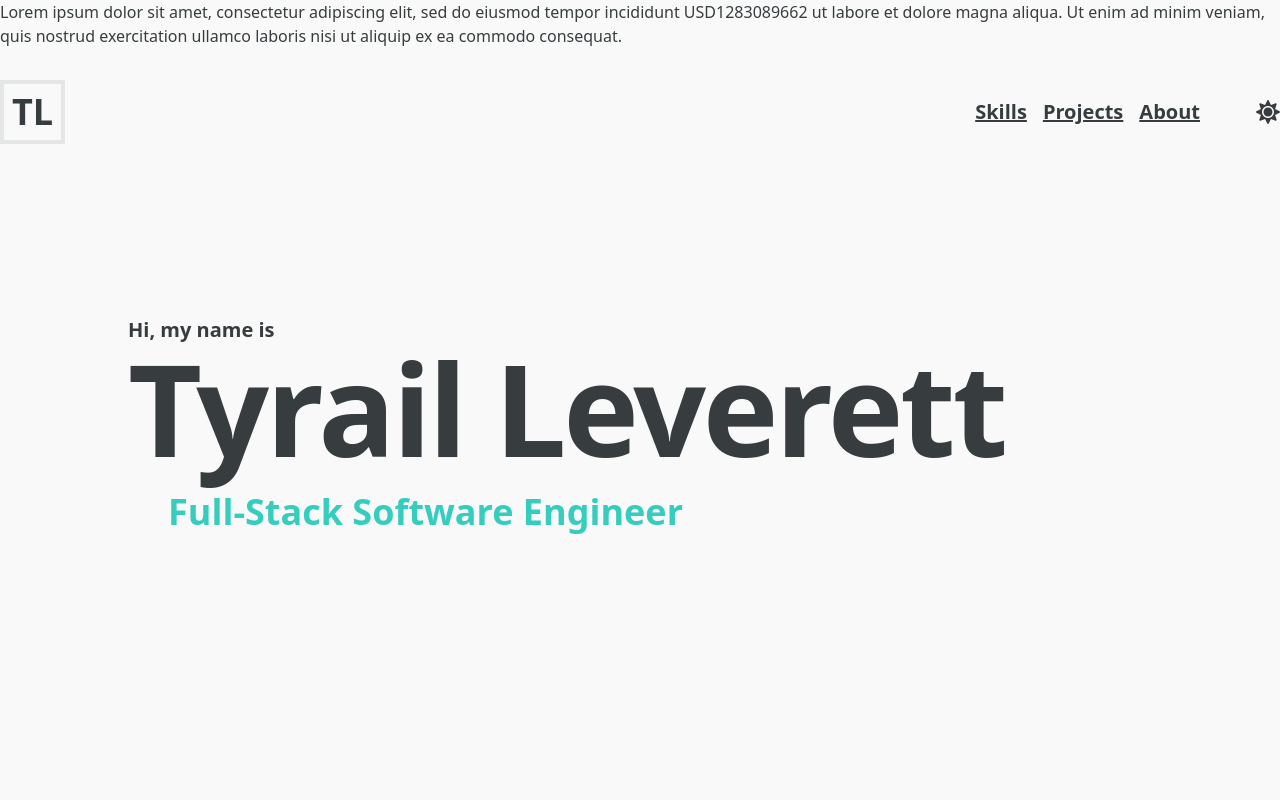
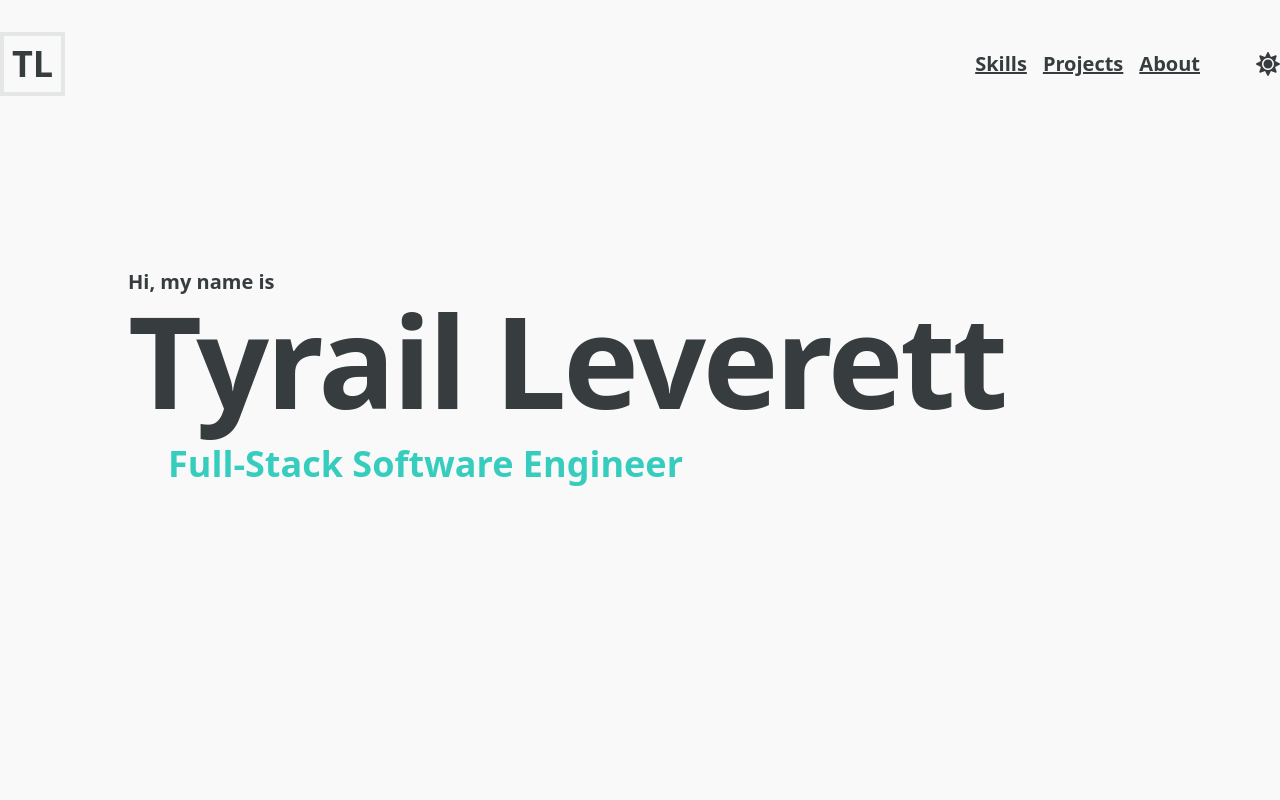
Before and after one commit to tyrailleverett/portfolio, a Next.js app: page / in a window 1280 px wide. Shown: the top 800 px of the page. Built offline with nearby package versions, Linux system fonts and the light colour scheme; no server answers.

Commit message:
Update _document.js

```diff
--- a/pages/_document.js
+++ b/pages/_document.js
@@ -4,14 +4,12 @@ export default function Document() {
   return (
     <Html>
       <Head>
-    <meta name='ir-site-verification-token' value='1283089662' />
         <link
           rel="stylesheet"
           href="https://cdn.jsdelivr.net/gh/devicons/devicon@v2.15.1/devicon.min.css"
         />
       </Head>
       <body>
-        <p>Lorem ipsum dolor sit amet, consectetur adipiscing elit, sed do eiusmod tempor incididunt USD1283089662 ut labore et dolore magna aliqua. Ut enim ad minim veniam, quis nostrud exercitation ullamco laboris nisi ut aliquip ex ea commodo consequat. </p>
         <Main />
         <NextScript />
       </body>
```
